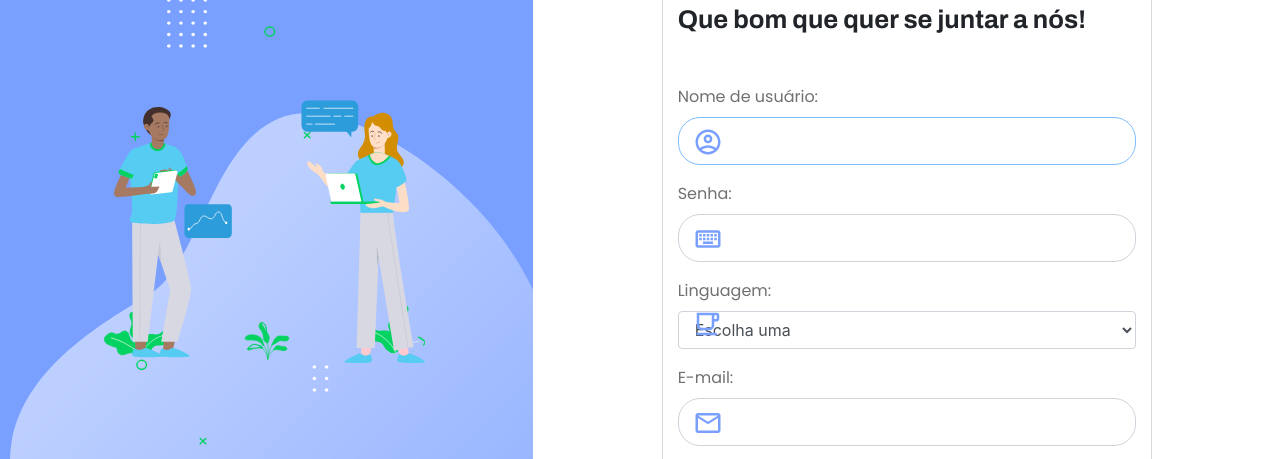
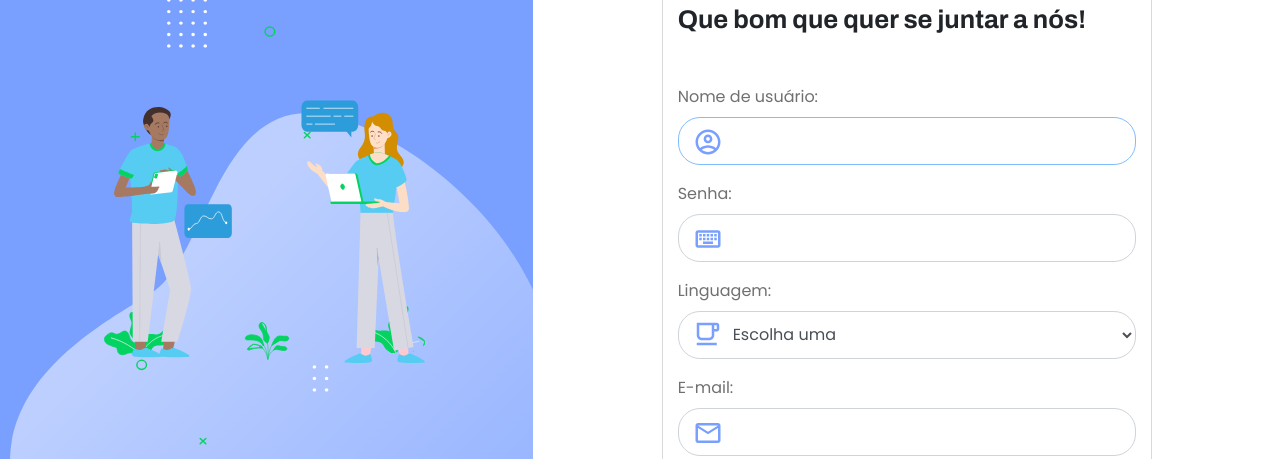
Before and after one commit to LeonardoCD/FinDev, a plain HTML site: page paginas/cadastro.html in a window 1280 px wide. Shown: the part 67-526 px from the top of the page. Drawn offline with nearby package versions, Linux system fonts and the light colour scheme.

Commit message:
Adicionando estilizações das páginas de edição e cadastro

```diff
--- a/css/styles.css
+++ b/css/styles.css
@@ -42,7 +42,8 @@
 }
 
 #form-login h5,
-#form-cad h5
+#form-cad h5,
+#form-edit h5
 {
  font-size: 1.2rem;
  font-family: 'Poppins', sans-serif;
@@ -50,14 +51,16 @@
 }
 
 #form-login h3,
-#form-cad h3
+#form-cad h3,
+#form-edit h3
 {
   font-size: 1.6rem;
   font-family: 'Archivo', sans-serif;
 }
 
 #form-login .form-group label,
-#form-cad .form-group label
+#form-cad .form-group label,
+#form-edit .form-group label
 {
   font-size: 1rem;
   font-family: 'Poppins', sans-serif;
@@ -65,7 +68,9 @@
 }
 
 #form-login .form-group input,
-#form-cad .form-group input
+#form-cad .form-group select,
+#form-cad .form-group input,
+#form-edit .form-group input
 {
   font-family: 'Poppins', sans-serif;
   border-radius: 22px;
@@ -74,14 +79,17 @@
 }
 
 #form-login .form-group input:focus,
-#form-cad .form-group input:focus
+#form-cad .form-group input:focus,
+#form-edit .form-group input:focus
 {
   box-shadow: none;
   z-index: 0;
 }
 
 #form-login .form-group .icone,
-#form-cad .form-group .icone{
+#form-cad .form-group .icone,
+#form-edit .form-group .icone
+{
   position: absolute;
   width: 30px;
   margin: 10px 15px;
@@ -101,13 +109,15 @@
 }
 
 #form-login button a,
-#form-cad button a
+#form-cad button a,
+#form-edit button a
 {
   color: var(--color-box-white);
 }
 
-#form-login  a:hover,
-#form-cad  a:hover
+#form-login a:hover,
+#form-cad a:hover,
+#form-edit a:hover
 {
   text-decoration: none;
 }
@@ -118,14 +128,16 @@ color: var(--colo-danger);
 }
 
 #form-login .form-group small,
-#form-cad .form-group small
+#form-cad .form-group small,
+#form-edit .form-group small
 {
   font-family: 'Poppins', sans-serif;
   color: var(--color-grey-dark);
 }
 
 #form-login .form-group small a,
-#form-cad .form-group small a
+#form-cad .form-group small a,
+#form-edit .form-group small a
 {
   color: var(--color-text-in-back);
 }
```
